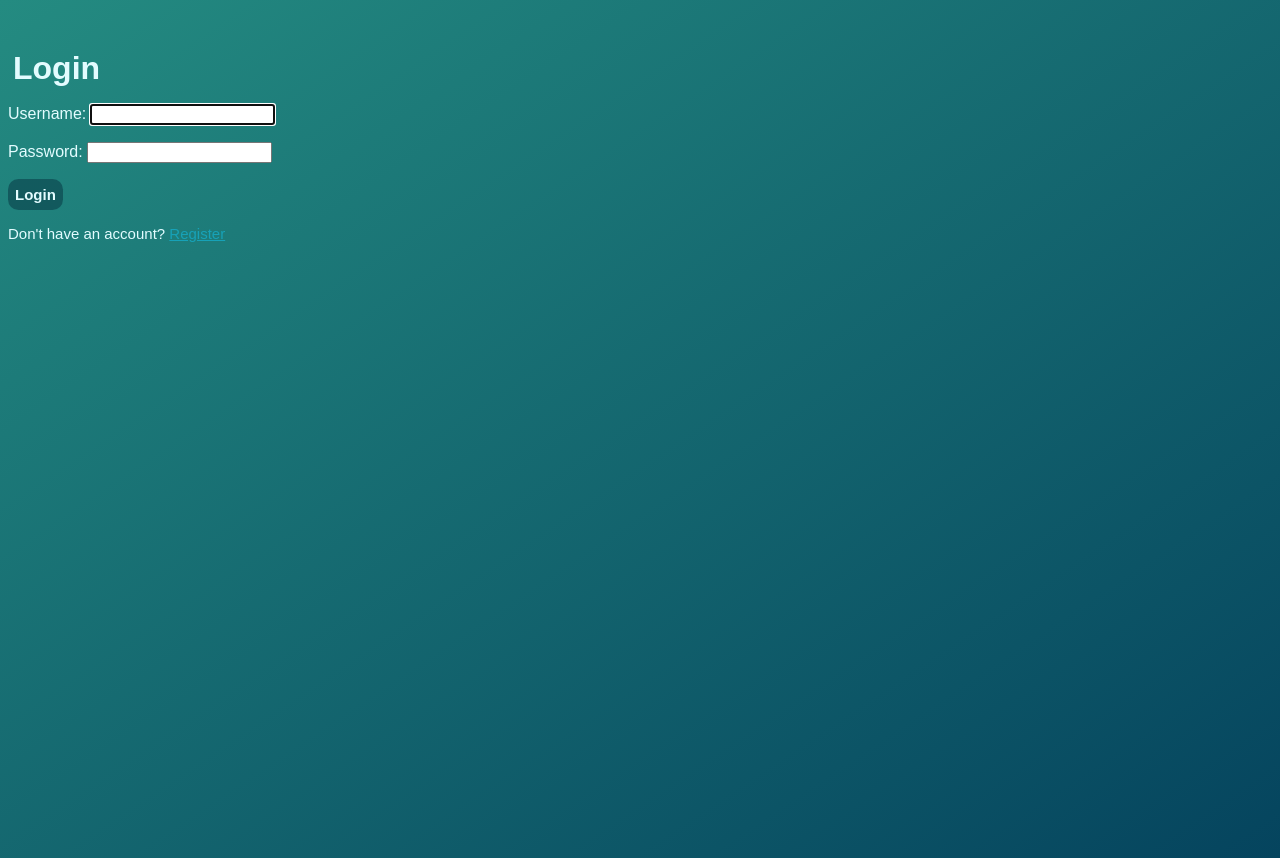
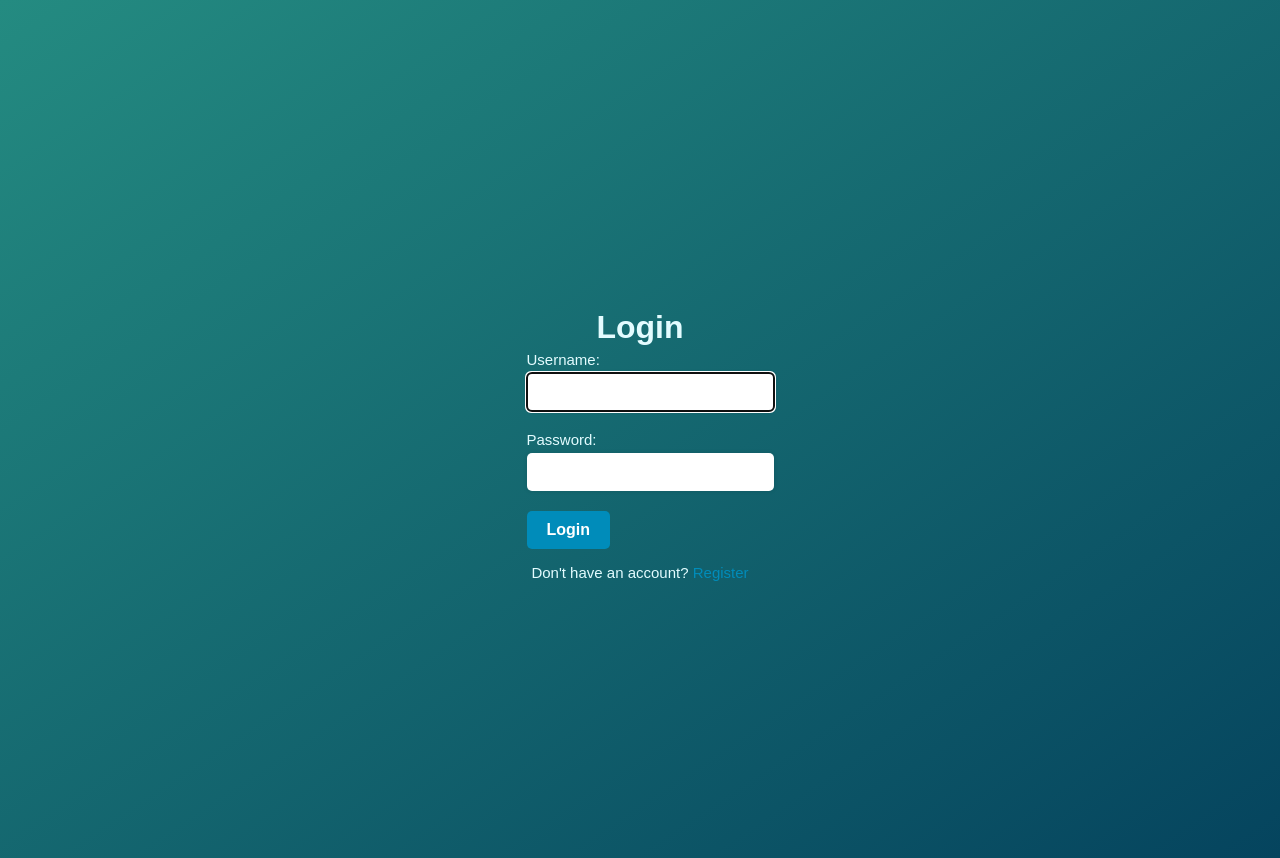
Before and after one commit to sviatoslavstehnii/patients, a Django app: page /login/ in a window 1280 px wide. Run offline with Django 4.2, Linux system fonts and the light colour scheme.

Commit message:
styled register and login

```diff
--- a/patients/patients_app/templates/base.html
+++ b/patients/patients_app/templates/base.html
@@ -5,7 +5,7 @@
   <head>
     <meta charset="utf-8">
     <meta name="viewport" content="width=device-width, initial-scale=1">
-    <title>Patients</title>
+    <title>Patients Organizer</title>
     <link rel="stylesheet" type="text/css" href="{% static 'patients_app/css/styles.css' %}">
     <link href="https://cdn.jsdelivr.net/npm/bootstrap@5.3.0-alpha1/dist/css/bootstrap.min.css" rel="stylesheet" integrity="sha384-GLhlTQ8iRABdZLl6O3oVMWSktQOp6b7In1Zl3/Jr59b6EGGoI1aFkw7cmDA6j6gD" crossorigin="anonymous">
   </head>
--- a/patients/patients_app/templates/patients_app/login.html
+++ b/patients/patients_app/templates/patients_app/login.html
@@ -10,14 +10,90 @@
     <title>Login</title>
 </head>
 <body>
+    <style>
+        body {
+            display: flex;
+            flex-direction: column;
+            justify-content: center;
+            align-items: center;
+            height: 100vh;
+        }
+
+        .form-wrapper {
+            display: flex;
+            flex-direction: column;
+            justify-content: center;
+            align-items: center;
+            width: 400px;
+            background-color: #f7f7f7;
+            padding: 20px;
+            border-radius: 10px;
+            box-shadow: 0 0 10px rgba(0, 0, 0, 0.2);
+        }
+
+        .form-group {
+            display: flex;
+            flex-direction: column;
+            margin-bottom: 10px;
+            width: 100%;
+        }
+
+        label {
+            margin-bottom: 5px;
+        }
+
+        input[type="text"],
+        input[type="email"],
+        input[type="password"] {
+            border: none;
+            border-radius: 5px;
+            padding: 10px;
+            font-size: 16px;
+            width: 100%;
+            margin-bottom: 10px;
+            box-shadow: 0 0 5px rgba(0, 0, 0, 0.1);
+        }
+
+        button[type="submit"] {
+            background-color: #008CBA;
+            color: #fff;
+            border: none;
+            border-radius: 5px;
+            padding: 10px 20px;
+            font-size: 16px;
+            cursor: pointer;
+        }
+
+        button[type="submit"]:hover {
+            background-color: #006f8c;
+        }
+
+        a {
+            color: #008CBA;
+            text-decoration: none;
+        }
+
+        a:hover {
+            text-decoration: underline;
+        }
+    </style>
     <h1 class="create">Login</h1>
 
-<form method="post">
-    {% csrf_token %}
-    {{ form.as_p }}
-    <button type="submit" class="button">Login</button>
-</form>
+    <form method="post" class="main-text">
+        {% csrf_token %}
+        <div class="form-group">
+            <label for="{{ form.username.id_for_label }}">Username:</label>
+            {{ form.username }}
+        </div>
+        <div class="form-group">
+            <label for="{{ form.password1.id_for_label }}">Password:</label>
+            {{ form.password }}
+        </div>
 
-<p class="main-text">Don't have an account? <a href="{% url 'register' %}">Register</a></p>
+        <button type="submit" class="button">Login</button>
+    </form>
+
+
+    <p class="main-text">Don't have an account? <a href="{% url 'register' %}">Register</a></p>
 </body>
 </html>
```
Also changed, not shown: patients/patients_app/templates/patients_app/register.html (+96 -6 lines).
